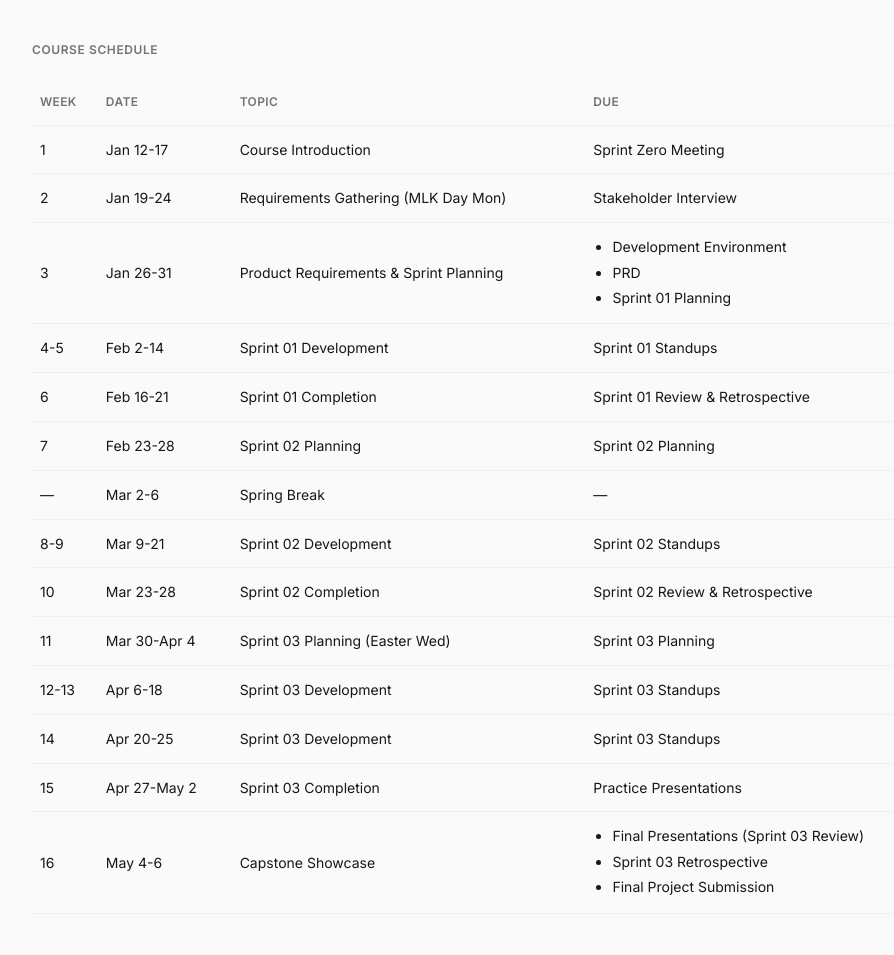
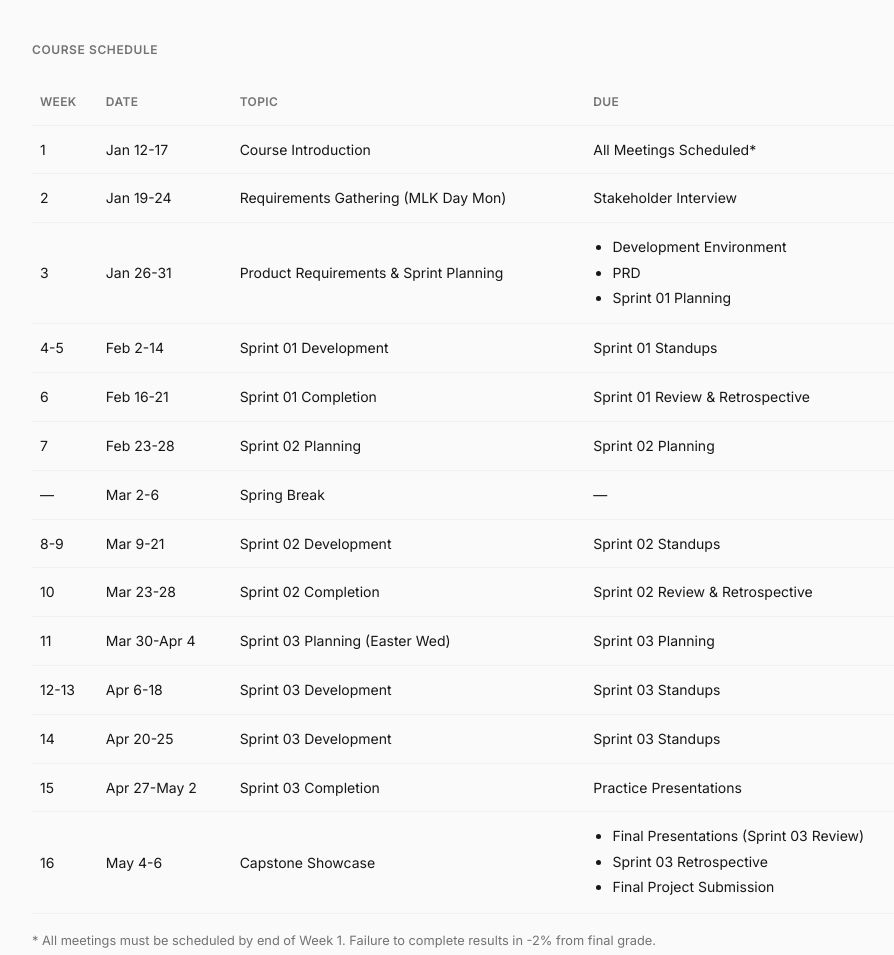
Before and after one commit to LMU-ISBA/isba-4797-s26, a plain HTML site: page index.html in a window 1280 px wide. Shown: the part 1820-2775 px from the top of the page, without its empty margins (152-1046 px from the left). Drawn offline with Linux system fonts and the light colour scheme.

Commit message:
Add meetings scheduled requirement with -2% penalty
- Add "All Meetings Scheduled" to Week 1 due items
- Add footnote explaining -2% penalty for non-compliance
- Add policy to Attendance & Participation section

```diff
--- a/index.html
+++ b/index.html
@@ -593,7 +593,7 @@
                             <td>1</td>
                             <td>Jan 12-17</td>
                             <td>Course Introduction</td>
-                            <td>Sprint Zero Meeting</td>
+                            <td>All Meetings Scheduled*</td>
                         </tr>
                         <tr>
                             <td>2</td>
@@ -675,6 +675,7 @@
                         </tr>
                     </tbody>
                 </table>
+                <p style="font-size: 0.8rem; color: var(--text-muted); margin-top: 1rem;">* All meetings must be scheduled by end of Week 1. Failure to complete results in -2% from final grade.</p>
             </section>
 
             <!-- GRADING -->
@@ -820,6 +821,7 @@
                     <p style="margin-bottom: 1rem;">If you feel ill, please stay home to keep others safe and recover. If an unexpected obligation arises that prevents you from attending class, please let me know before class or within 12 hours after the class start time.</p>
                     <p style="margin-bottom: 1rem;">I get there are emergencies or things that come up. Do your best to tell me in advance (at least a day before, if possible). I'm most concerned about you communicating and keeping me in the loop.</p>
                     <p><strong>Each undocumented absence is -2% of your total class grade.</strong></p>
+                    <p><strong>Failure to schedule all meetings by end of Week 1 is -2% of your total class grade.</strong></p>
                 </div>
 
                 <div class="card">
```
